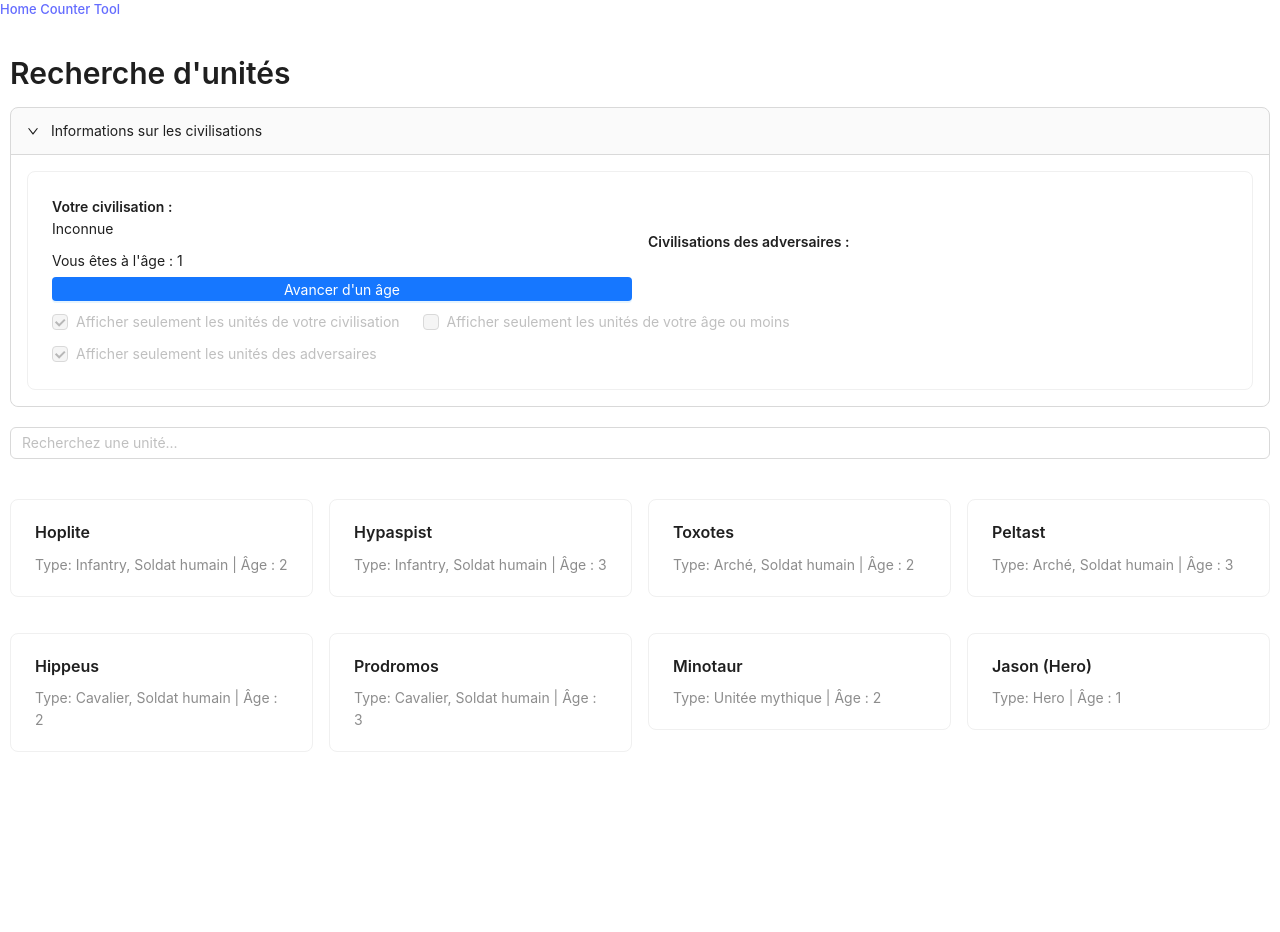
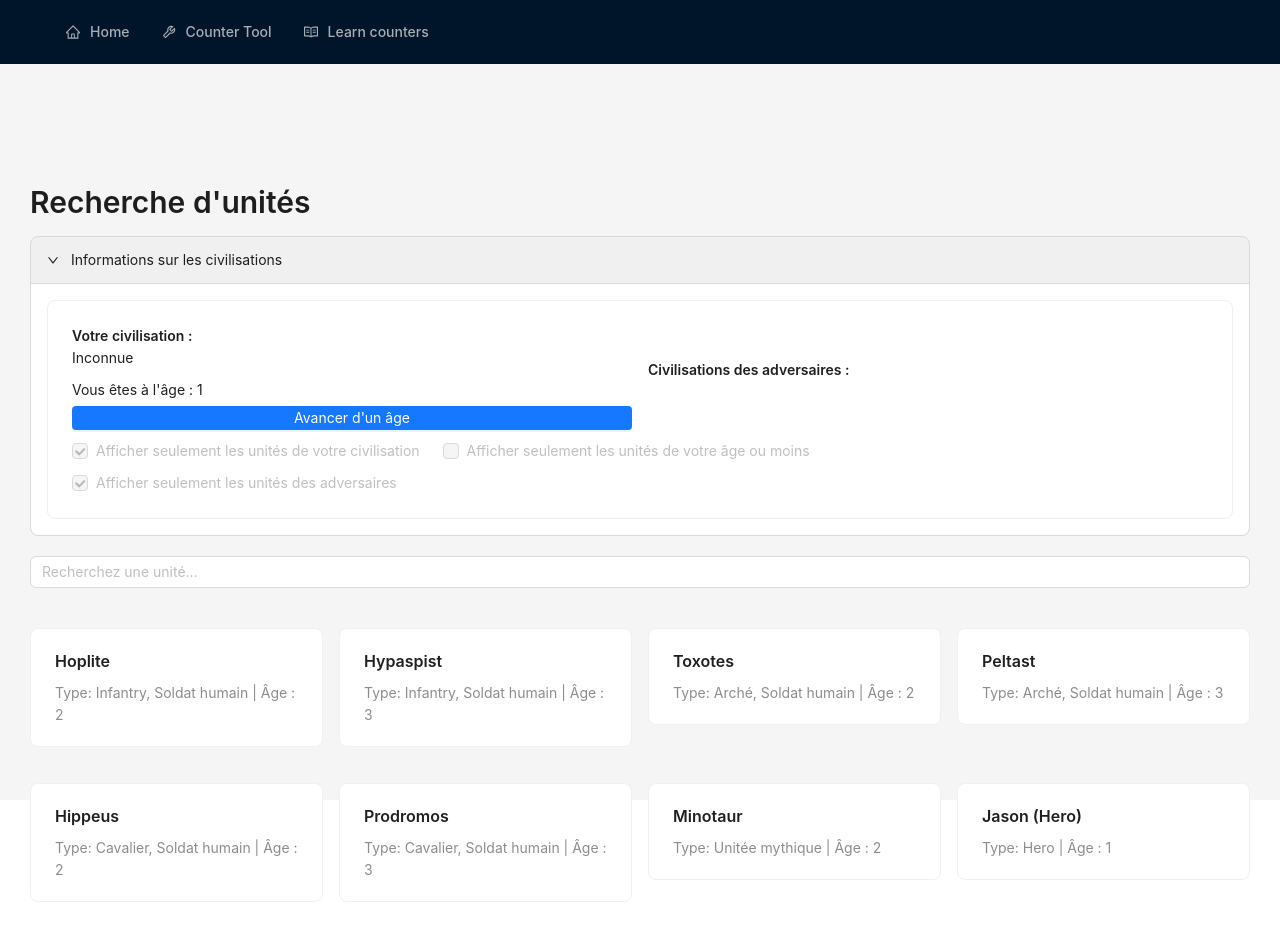
Before and after one commit to LouisMaupas/aomTools, a React (Vite) app: page /counter-tool in a window 1280 px wide. Before the commit the page ends 800 px from the top, so only its background shows below. Built offline with nearby package versions, Linux system fonts and the light colour scheme.

Commit message:
fix(Header): UI test in prod

```diff
--- a/src/App.css
+++ b/src/App.css
@@ -1,4 +1,3 @@
-/* Styles pour l'application mobile */
 .app {
   display: flex;
   flex-direction: column;
--- a/src/App.jsx
+++ b/src/App.jsx
@@ -1,5 +1,7 @@
 import React, { useEffect } from "react";
 import { Route, Routes, NavLink, useLocation } from "react-router-dom";
+import { Layout, Menu } from "antd";
+import { HomeOutlined, ToolOutlined, ReadOutlined } from "@ant-design/icons";
 import Home from "./pages/Home/Home";
 import SelectCiv from "./pages/SelectCiv/SelectCiv";
 import useStore from "./store/store";
@@ -7,6 +9,8 @@ import "./App.css";
 import LearnCounter from "./pages/LearnCounter/LearnCounter";
 import CounterTool from "./pages/CounterTool/CounterTool";
 import CounterToolSelect from "./pages/CounterToolSelect/CounterToolSelect";
+
+const { Header, Content } = Layout;
 
 const App = () => {
   const { setActiveTab } = useStore();
@@ -17,42 +21,37 @@ const App = () => {
   }, [location.pathname, setActiveTab]);
 
   return (
-    <div className="app">
-      <nav className="nav-bar">
-        <NavLink
-          to="/"
-          className={({ isActive }) =>
-            isActive ? "nav-link active" : "nav-link"
-          }
-          end
+    <Layout className="app">
+      <Header className="header">
+        <Menu
+          theme="dark"
+          mode="horizontal"
+          defaultSelectedKeys={[location.pathname]}
+          selectedKeys={[location.pathname]}
         >
-          Home{" "}
+          <Menu.Item key="/" icon={<HomeOutlined />}>
+            <NavLink to="/" exact="true">
+              Home
             </NavLink>
-        <NavLink
-          to="/counter-tool-select"
-          className={({ isActive }) =>
-            isActive ? "nav-link active" : "nav-link"
-          }
-        >
-          Counter Tool{" "}
-        </NavLink>
-        {/* <NavLink
-          to="/learn-counter"
-          className={({ isActive }) =>
-            isActive ? "nav-link active" : "nav-link"
-          }
-        >
-          Learn counters
-        </NavLink> */}
-      </nav>
+          </Menu.Item>
+          <Menu.Item key="/counter-tool-select" icon={<ToolOutlined />}>
+            <NavLink to="/counter-tool-select">Counter Tool</NavLink>
+          </Menu.Item>
+          <Menu.Item key="/learn-counter" icon={<ReadOutlined />}>
+            <NavLink to="/learn-counter">Learn counters</NavLink>
+          </Menu.Item>
+        </Menu>
+      </Header>
 
+      <Content style={{ padding: "20px", marginTop: "64px" }}>
         <Routes>
           <Route path="/" element={<Home />} />
           <Route path="/learn-counter" element={<LearnCounter />} />
           <Route path="/counter-tool" element={<CounterTool />} />
           <Route path="/counter-tool-select" element={<CounterToolSelect />} />
         </Routes>
-    </div>
+      </Content>
+    </Layout>
   );
 };
 
--- a/src/utils/analyzeUnit.js
+++ b/src/utils/analyzeUnit.js
@@ -59,11 +59,10 @@ const analyzeUnit = async (unit) => {
     }
   });
 
-  // Retourner les résultats
   return {
     armor_weakness: armorWeakness,
-    type_weakness: Array.from(typeWeakness), // Conversion en tableau
-    type_bonus: Array.from(typeBonus), // Conversion en tableau
+    type_weakness: Array.from(typeWeakness),
+    type_bonus: Array.from(typeBonus),
     attack_type: attackType,
     attack_bonus: attackBonus,
   };
```
Also changed, not shown: src/pages/SelectCiv/SelectCiv.jsx (+16 -9 lines). Lines whose indentation alone changed are shown as unchanged.
